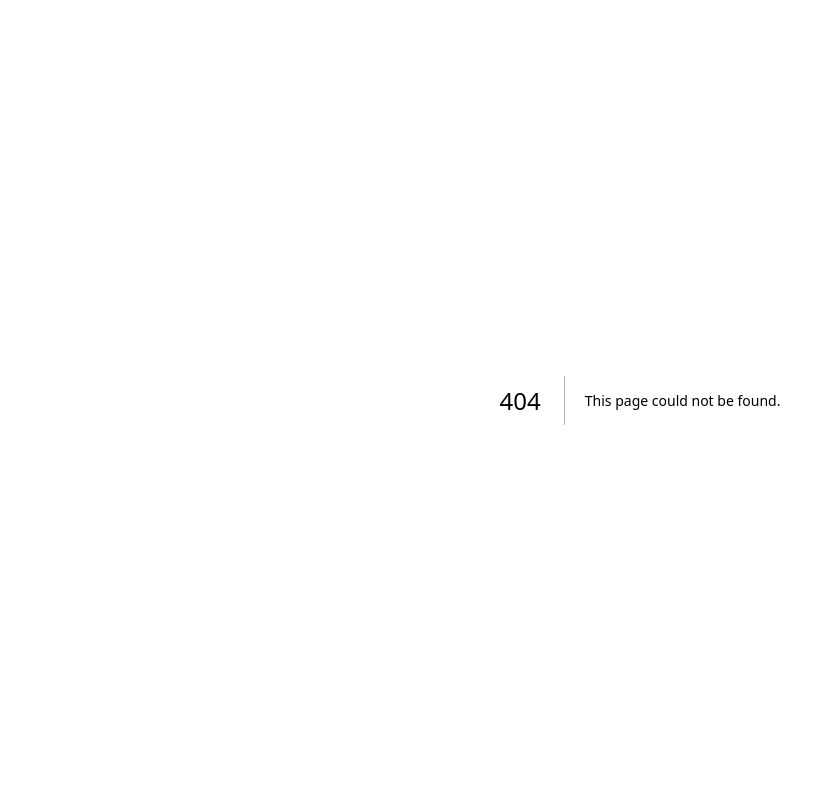
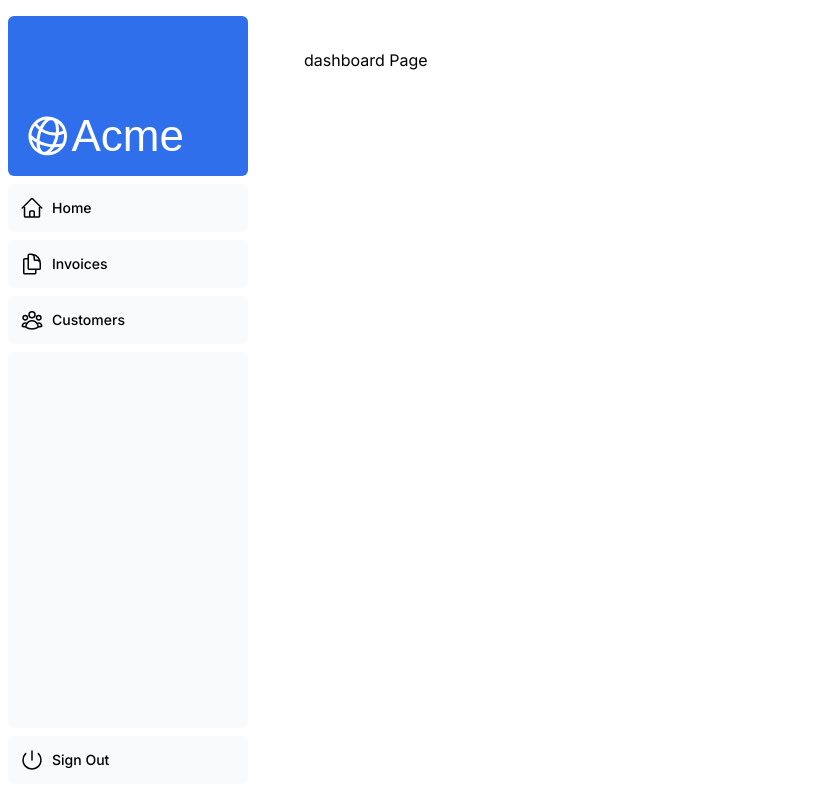
Before and after one commit to carlosdrt1/acme, a Next.js app: page /dashboard in a window 1280 px wide. Before the commit this address had no page. Shown: the whole page, without its empty margins (0-835 px from the left). Built offline with nearby package versions, Linux system fonts and the light colour scheme; a web font is replaced by a local one.

Commit message:
dashboard and other pages

```diff
--- /dev/null
+++ b/app/dashboard/customers/page.tsx
@@ -0,0 +1,3 @@
+export default function Page(){
+    <p>CustomersPage</p>
+}
--- /dev/null
+++ b/app/dashboard/invoices/page.tsx
@@ -0,0 +1,3 @@
+export default function Page(){
+    <p>Invoices page</p>
+}
--- /dev/null
+++ b/app/dashboard/layout.tsx
@@ -0,0 +1,12 @@
+import SideNav from "../ui/dashboard/sidenav";
+
+export default function Layout({ children }: { children: React.ReactNode}){
+    return(
+        <div className="flex h-screen flex-col md:flex-row md:overflow-hidden">
+            <div className="w-full flex-none md:w-64">
+                <SideNav />
+            </div>
+            <div className="flex-grow p-6 md:overflow-y-auto md:p-12">{children}</div>
+        </div>
+    )
+}
--- /dev/null
+++ b/app/dashboard/page.tsx
@@ -0,0 +1,5 @@
+export default function Pashboard() {
+  return (
+    <h1>dashboard Page</h1>
+  );
+}
```
